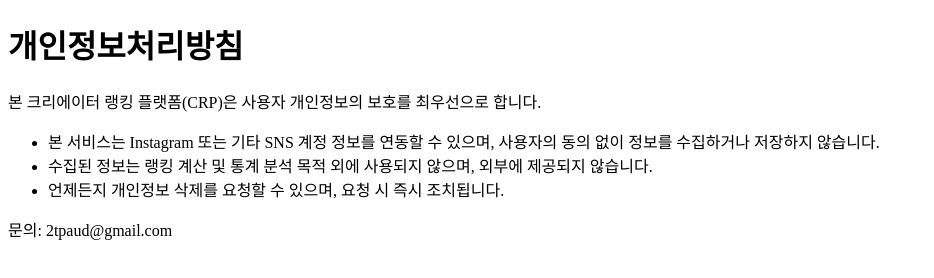
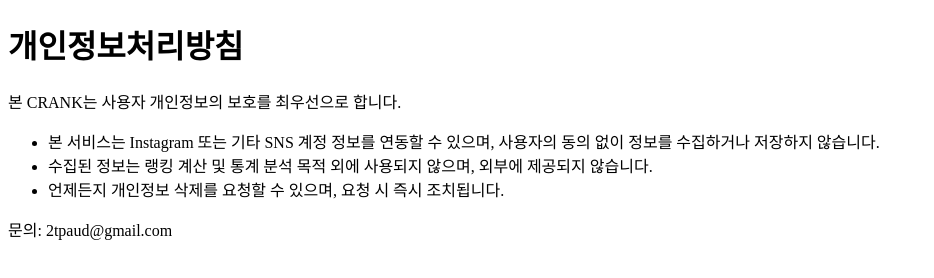
Before and after one commit to 2tpaud/policy-pages, a plain HTML site: page privacy-policy.html in a window 1280 px wide. Shown: the whole page, without its empty margins (0-934 px from the left). Drawn offline with Linux system fonts and the light colour scheme.

Commit message:
Update privacy-policy.html

```diff
--- a/privacy-policy.html
+++ b/privacy-policy.html
@@ -6,7 +6,7 @@
 </head>
 <body>
   <h1>개인정보처리방침</h1>
-  <p>본 크리에이터 랭킹 플랫폼(CRP)은 사용자 개인정보의 보호를 최우선으로 합니다.</p>
+  <p>본 CRANK는 사용자 개인정보의 보호를 최우선으로 합니다.</p>
   <ul>
     <li>본 서비스는 Instagram 또는 기타 SNS 계정 정보를 연동할 수 있으며, 사용자의 동의 없이 정보를 수집하거나 저장하지 않습니다.</li>
     <li>수집된 정보는 랭킹 계산 및 통계 분석 목적 외에 사용되지 않으며, 외부에 제공되지 않습니다.</li>
```
